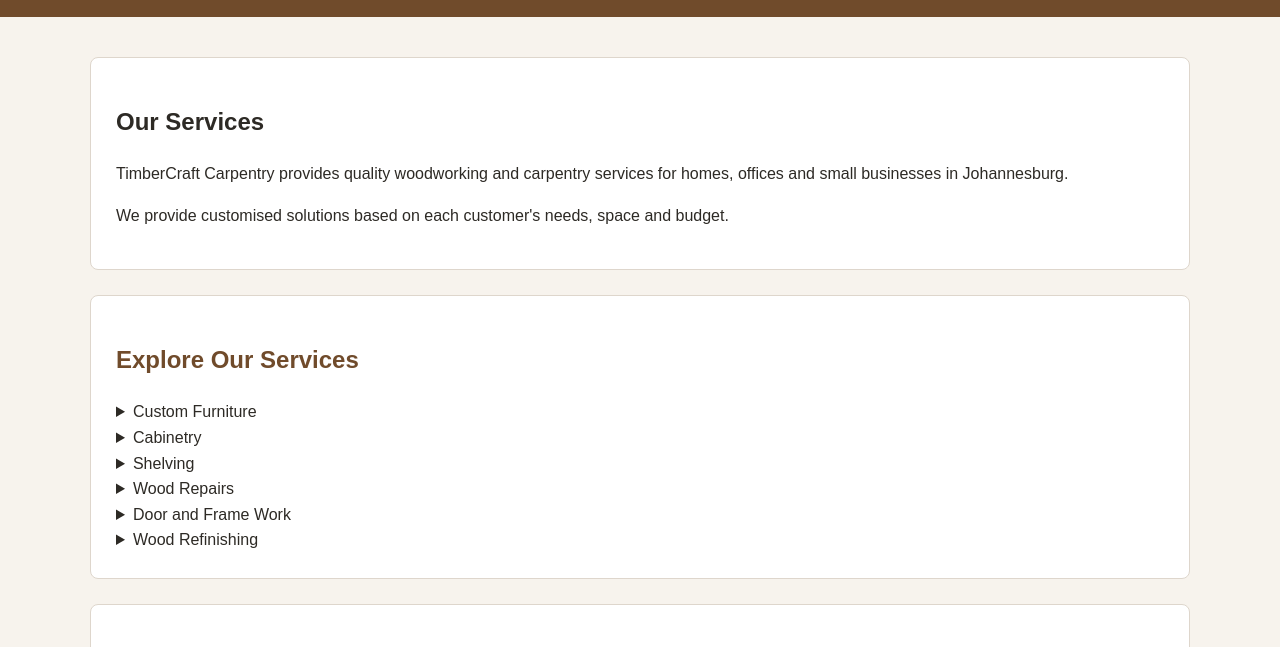
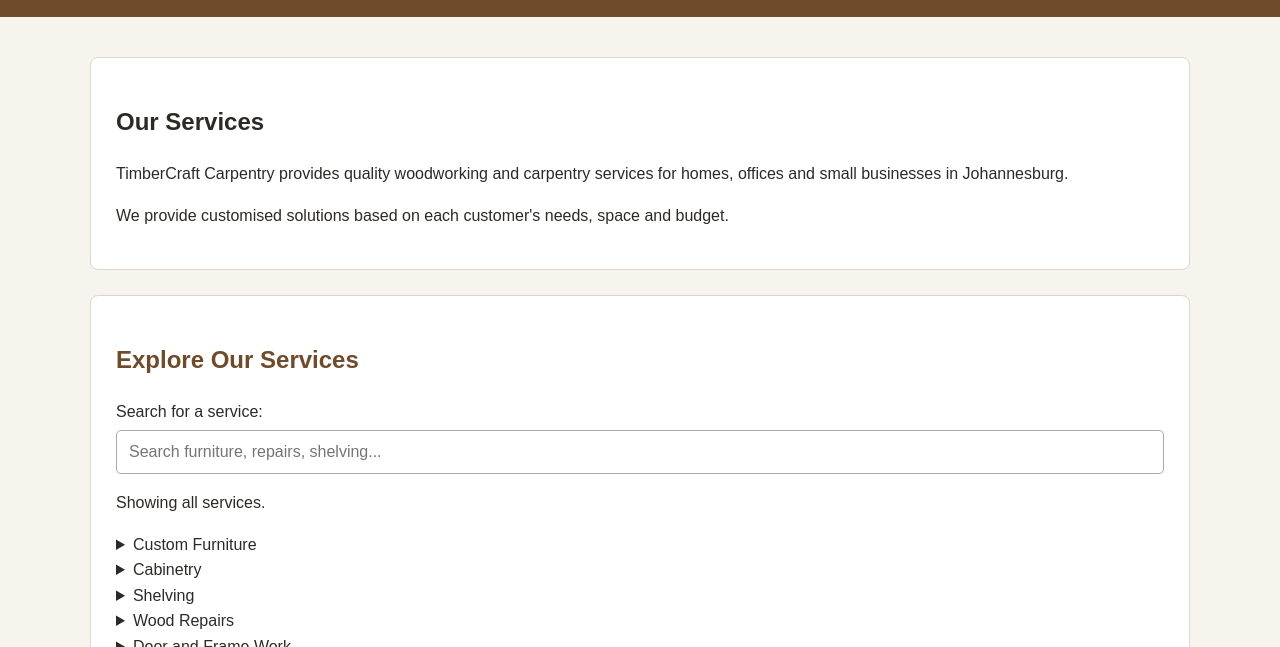
Before and after one commit to Musandiwa06/TimberCraft-Carpentry, a plain HTML site: page services.html in a window 1280 px wide. Shown: the part 135-782 px from the top of the page. Drawn offline with Linux system fonts and the light colour scheme.

Commit message:
Update services.html

```diff
--- a/services.html
+++ b/services.html
@@ -63,6 +63,20 @@
 <section class="services-accordion">
 
     <h2>Explore Our Services</h2>
+
+<div class="service-search">
+    <label for="service-search">Search for a service:</label>
+
+    <input
+        type="search"
+        id="service-search"
+        placeholder="Search furniture, repairs, shelving..."
+    >
+
+    <p id="search-message" aria-live="polite">
+        Showing all services.
+    </p>
+</div>
 
     <details>
         <summary>Custom Furniture</summary>
```
